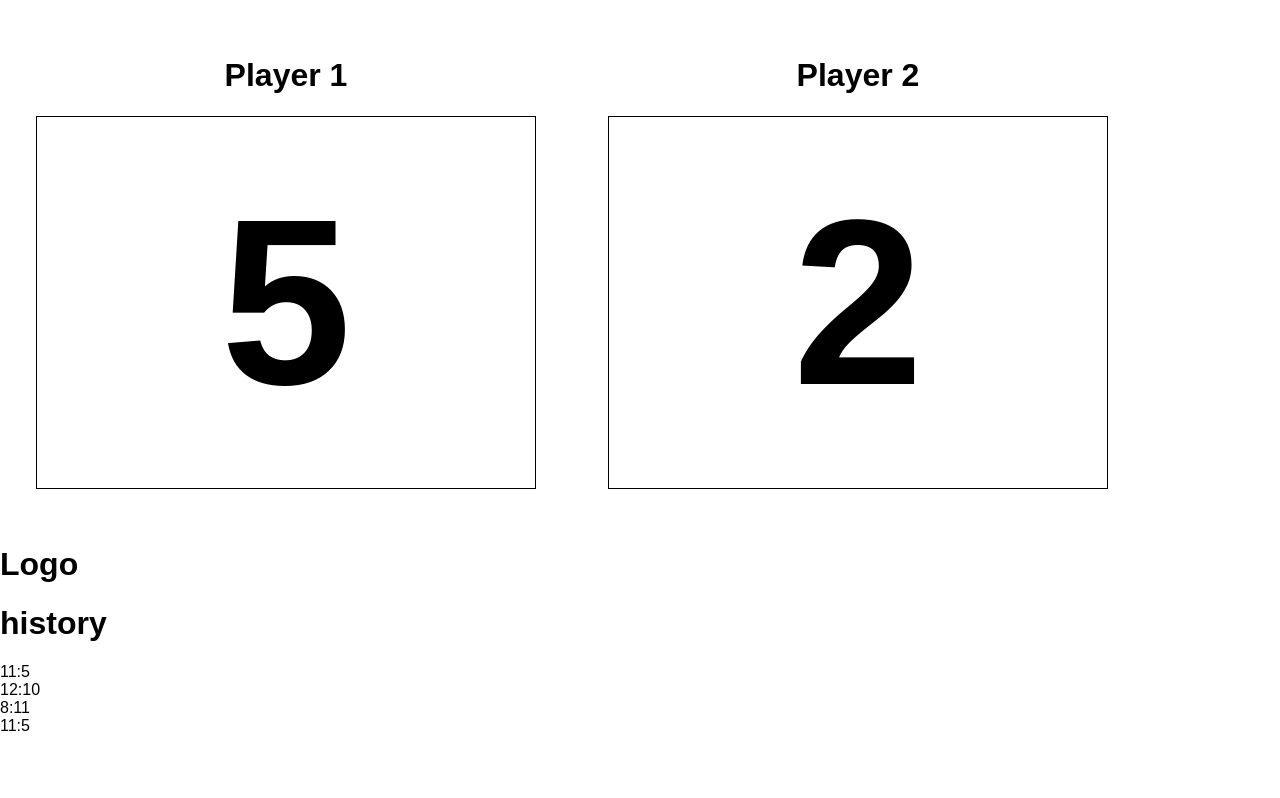
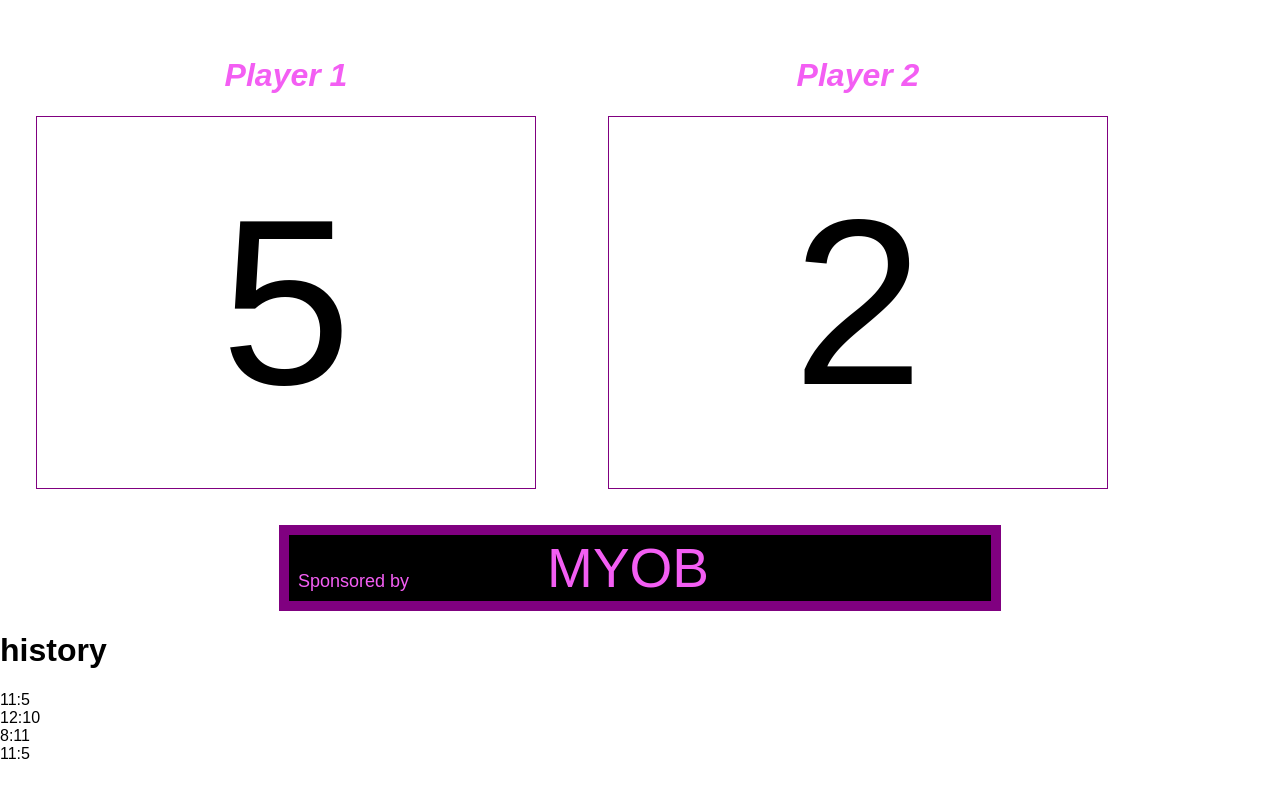
Before and after one commit to LaALAO/table-tennis-scoring, a React (Create React App) app in the folder ui/: page / in a window 1280 px wide. Built offline with nearby package versions, Linux system fonts and the light colour scheme.

Commit message:
style logo

```diff
--- a/ui/src/Logo.jsx
+++ b/ui/src/Logo.jsx
@@ -2,7 +2,9 @@ import React from 'react';
 import "./logo.css";
 
 const Logo = (props) => (
-    <h1>Logo</h1>
+    <div className="sponsor-background">
+    <span className="sponser">Sponsored by</span><span className="logo">MYOB</span>
+    </div>
 );
 
 export default Logo;
--- a/ui/src/logo.css
+++ b/ui/src/logo.css
@@ -0,0 +1,21 @@
+
+.sponser{
+    text-align: left;
+    color: rgb(243, 94, 243);
+    font-size:18px;
+    padding: 8px 8px;
+}
+
+.logo{
+    text-align: center;
+    color: rgb(243, 94, 243);
+    font-size:55px;
+    margin-left:130px;
+}
+.sponsor-background{
+    background-color: black;
+    width: 700px;
+    padding: 1px;
+    border: 10px solid purple;
+    margin: auto;
+}
--- a/ui/src/playerscore.css
+++ b/ui/src/playerscore.css
@@ -2,17 +2,21 @@
     min-width: 500px;
     display: inline-block;
     padding: 36px;
+
 }
 
 .playerScore h1 {
     text-align: center;
+    color: rgb(243, 94, 243);
+    font-weight: bold;
+    font-style: italic;
 }
 
 .playerScore div {
     font-size: 235px;
-    font-weight: bold;
+
     text-align: center;
     background-color: white;
-    border: 1px solid black;
+    border: 1px solid purple;
     padding: 50px 0px;
 }
```
